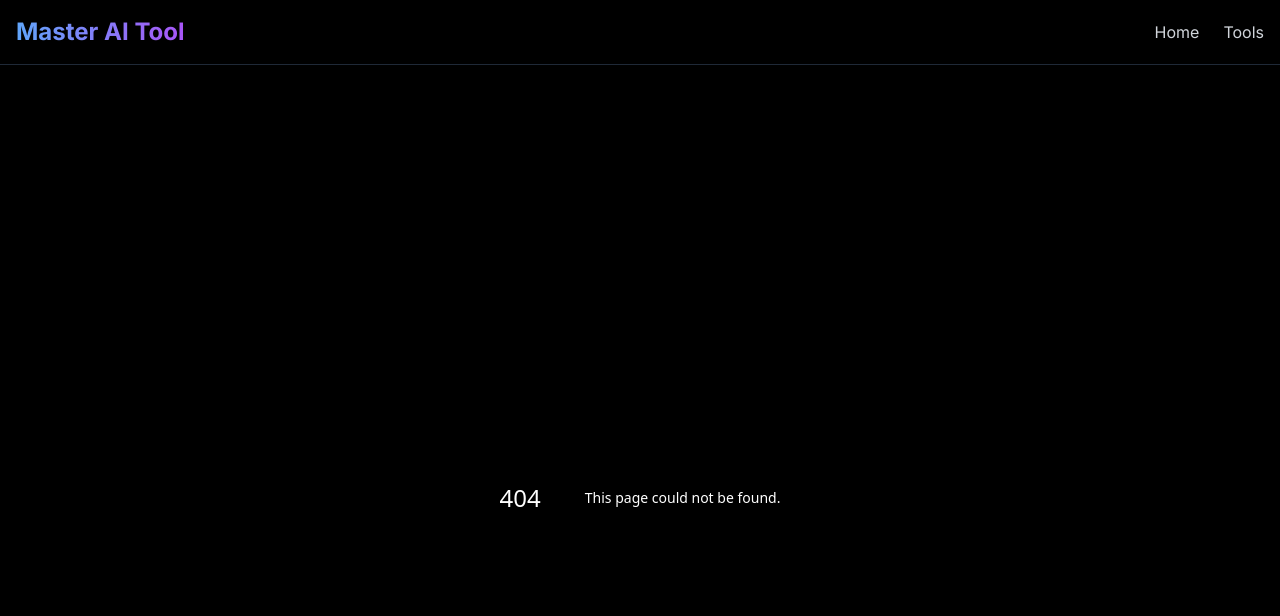
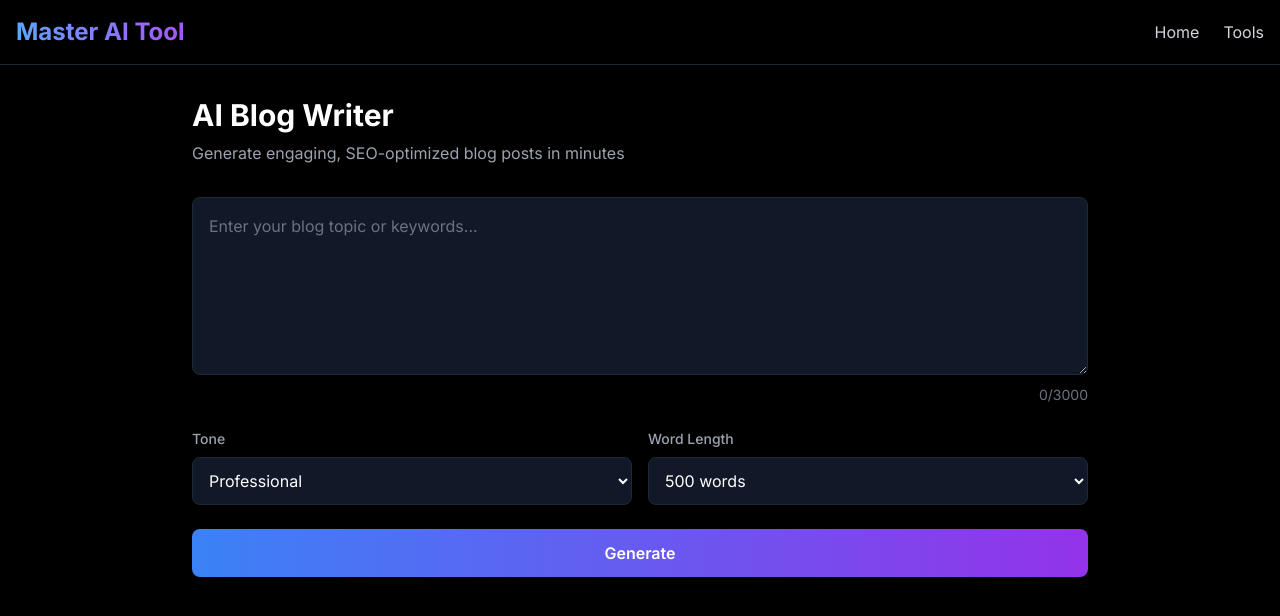
Before and after one commit to shivsingh9555564990-ai/ToolsZera, a Next.js app: page /ai-blog-writer in a window 1280 px wide. Before the commit this address had no page. Shown: the top 616 px of the page. Built offline with nearby package versions, Linux system fonts and the light colour scheme.

Commit message:
Add AI Blog Writer page with ToolForm component

```diff
--- /dev/null
+++ b/app/ai-blog-writer/page.tsx
@@ -0,0 +1,16 @@
+import ToolForm from '@/components/ToolForm'
+
+export default function AIBlogWriterPage() {
+  return (
+    <div className="max-w-4xl mx-auto space-y-8">
+      <div>
+        <h1 className="text-3xl font-bold mb-2">AI Blog Writer</h1>
+        <p className="text-gray-400">Generate engaging, SEO-optimized blog posts in minutes</p>
+      </div>
+      <ToolForm
+        toolType="ai-blog-writer"
+        placeholder="Enter your blog topic or keywords..."
+      />
+    </div>
+  )
+}
```
